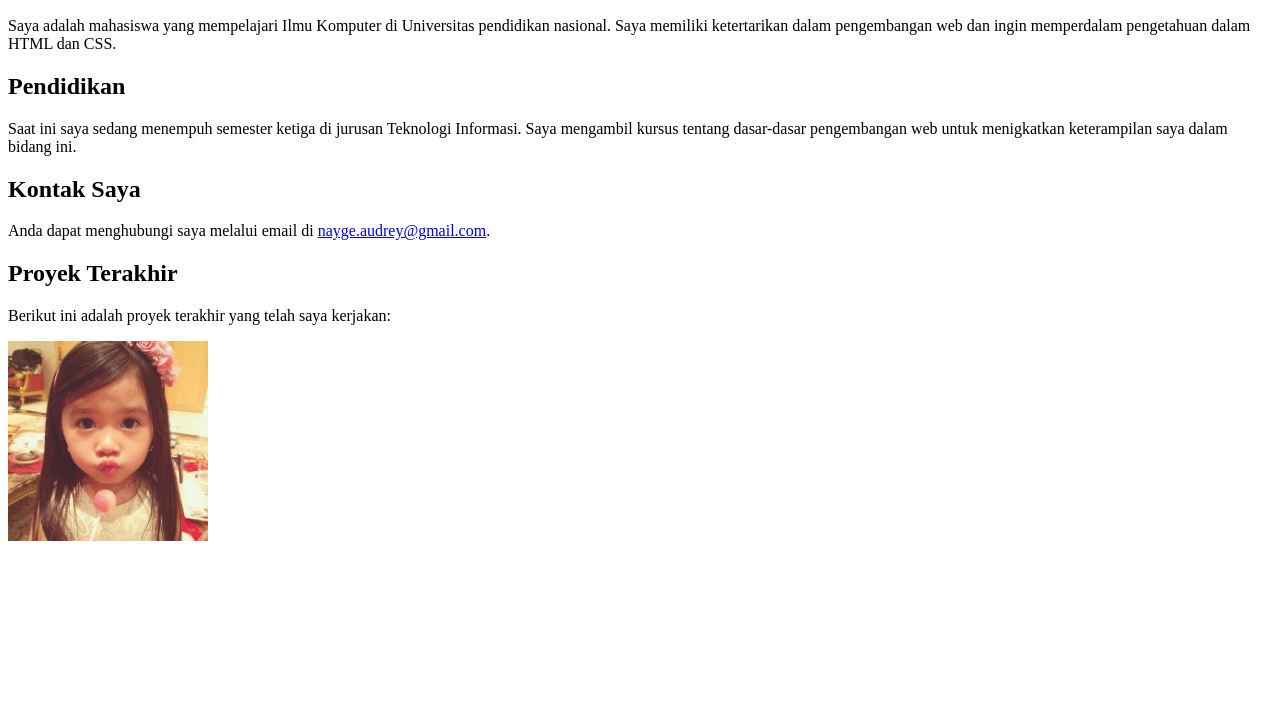
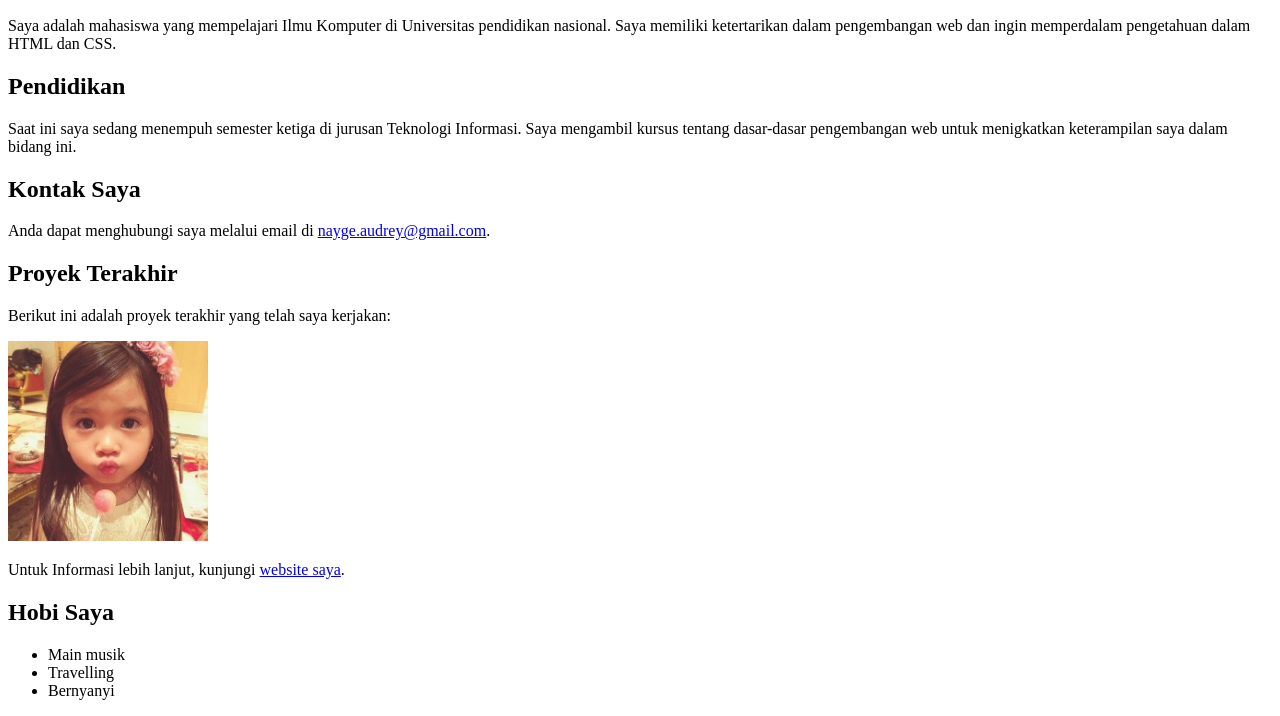
Before and after one commit to naygeaudrey/PraktikHTML, a plain HTML site: page index.html in a window 1280 px wide. Shown: the part 110-826 px from the top of the page. Before the commit the page ends 800 px from the top, so only its background shows below. Drawn offline with Linux system fonts and the light colour scheme.

Commit message:
menambahkan unordered list

```diff
--- a/index.html
+++ b/index.html
@@ -31,3 +31,14 @@ memperdalam pengetahuan dalam HTML dan CSS. </p>
         <h2> Proyek Terakhir</h2>
         <p> Berikut ini adalah proyek terakhir yang telah saya kerjakan:</p>
         <img src="IMG_2449.jpeg" alt="profile picture" width="200">
+
+        <!-- Hyperlink ke dokumen eksternal -->
+        <p> Untuk Informasi lebih lanjut, kunjungi <a href="https://pin.it/6VVB7ppOQ"
+        target="_blank">website saya</a>.</p>
+
+        <!-- UNORDERD list untuk nampilin daftar hobi -->
+        <h2>Hobi Saya</h2>
+        <ul>
+            <li>Main musik</li>
+            <li>Travelling</li>
+            <li>Bernyanyi</li>
```
